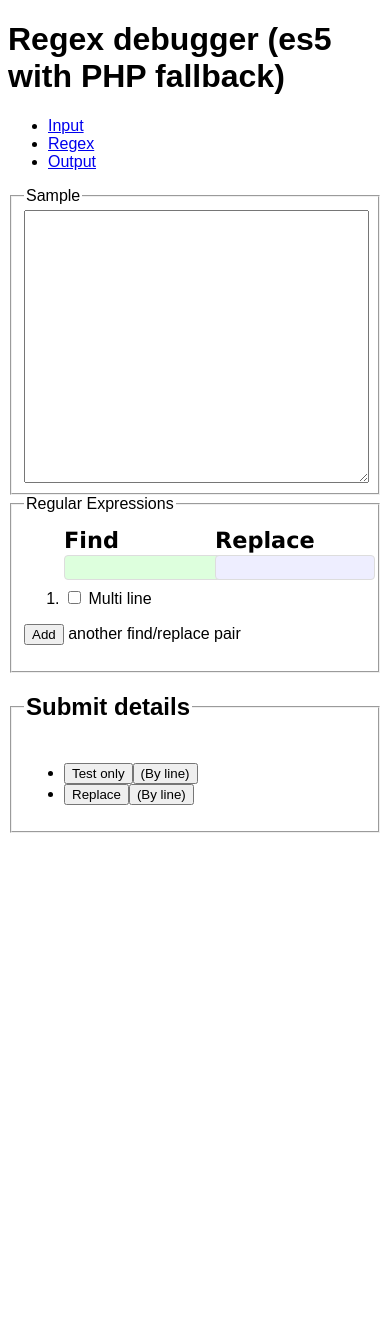
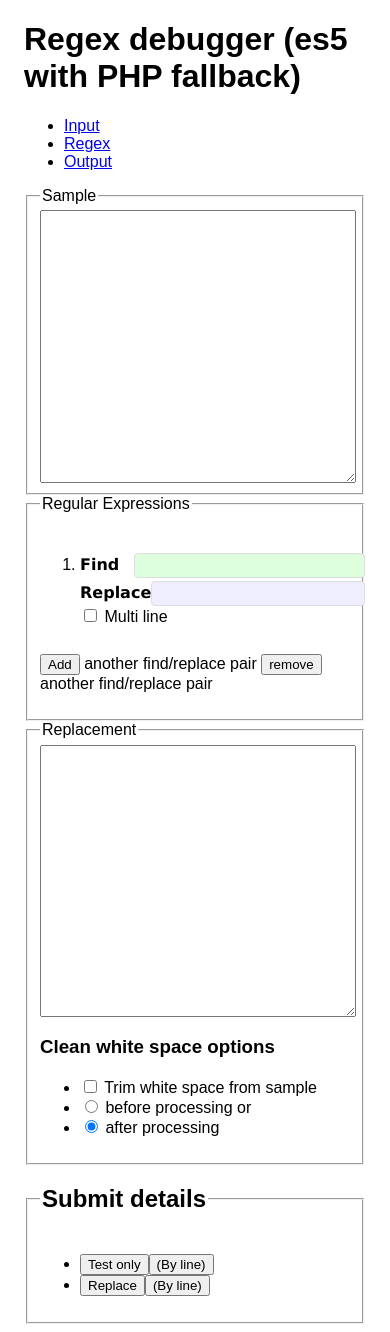
Before and after one commit to evanwills/js_regex_tester, a PHP site: page / in a window 390 px wide. Before the commit the page ends 833 px from the top, so only its background shows below. Run offline with PHP 8.4, Linux system fonts and the light colour scheme.

Commit message:
updated regex.css added media queries to handle sidebar format. Plus a couple of other tweaks.

```diff
--- a/regex.css
+++ b/regex.css
@@ -3,6 +3,7 @@ body {
 	-webkit-box-sizing: border-box;
 	-moz-box-sizing: border-box;
 	box-sizing: border-box;
+	padding: 0% 1em;
 }
 label span , #butt label {
 	position: absolute;
@@ -11,12 +12,7 @@ label span , #butt label {
 }
 
 .input {
-	display: block;
-	width: 48%;
-	float: left;
-	padding-right: 2%;
-	position: relative;
-	top: -0.5em;
+	top: -1.5em;
 }
 .input label {
 	font-family: verdana, arial, helvetica, sans-serif;
@@ -30,14 +26,23 @@ label span , #butt label {
 	padding: 0.3em 0.5em;
 	margin-top: 0.2em;
 }
+.checkbox-check {
+	position: relative;
+	top: -1em;
+}
 
-.hidden {
+
+
+.hiding {
 	position: absolute;
 	top: -10000em;
 	left: -10000em;
 }
-.regexes li + li {
-	margin-top: 0.75em;
+.regexes {
+	padding-top: 1em;
+}
+.regexes li {
+	margin-bottom: 1.75em;
 }
 input.find {
 	background-color: #dfd;
@@ -46,8 +51,27 @@ input.replace {
 	background-color: #eef;
 }
 textarea {
-	width: 99%;
+	width: 100%;
 	height: 20em;
 	display:block;
 	margin-right: 1em;
 }
+
+
+@media (max-width: 52em) {
+	.input {
+		display: table;
+		width: 100%;
+	}
+	.input label {
+		display: table-cell;
+		width: 20%;
+		font-size:100%;
+	}
+	.input input {
+		display: table-cell;
+	}
+	.input .hiding {
+		position: static;
+	}
+}
```
